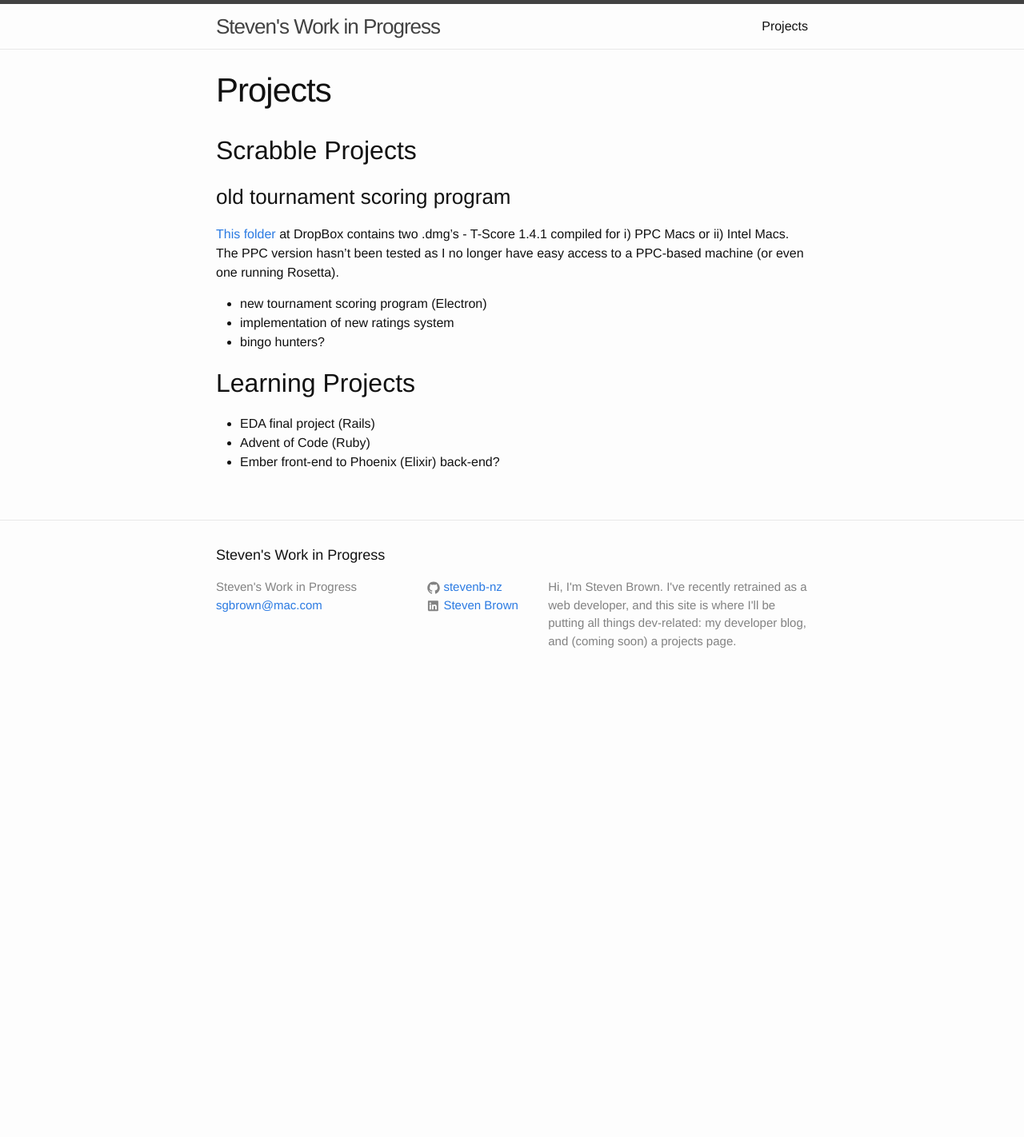
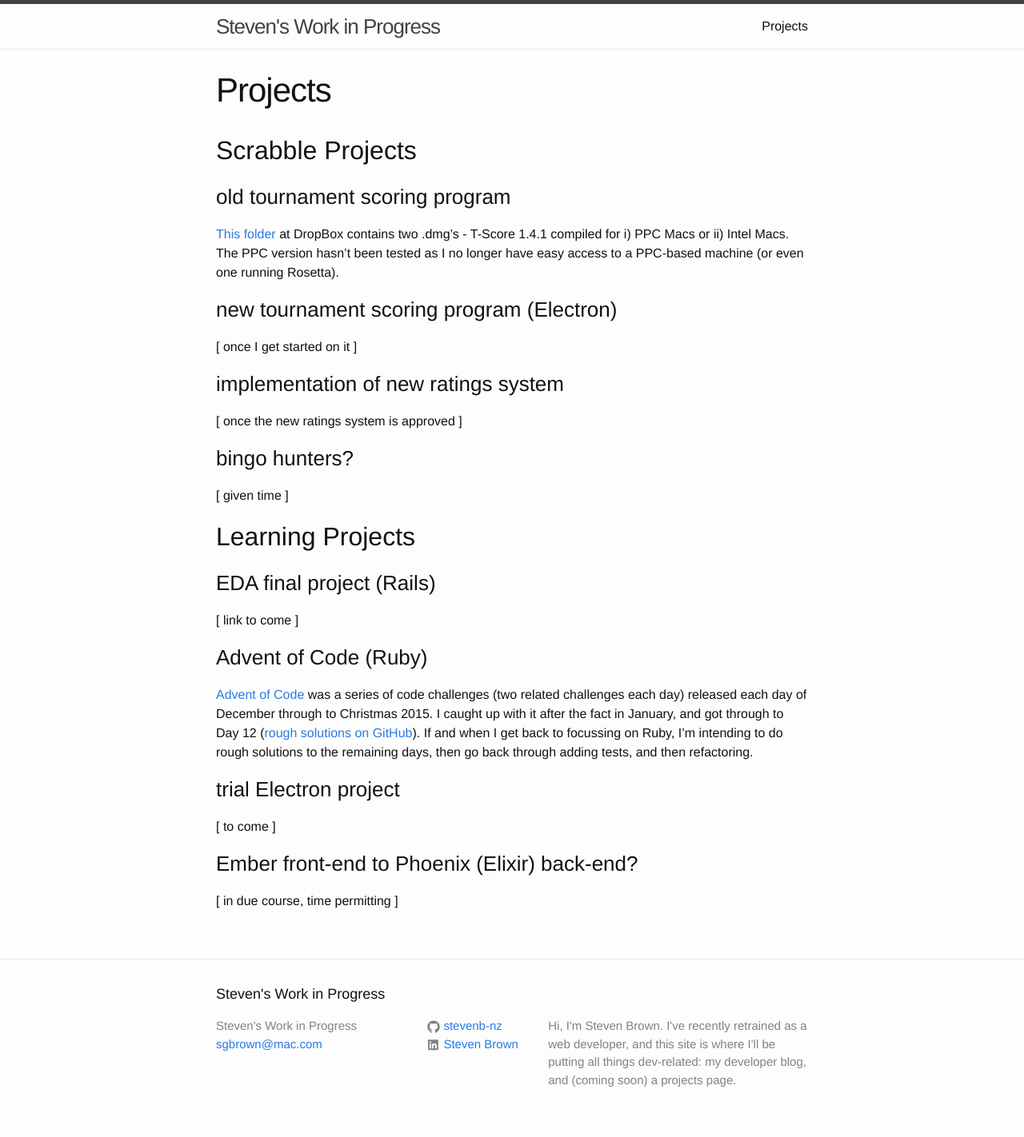
Before and after one commit to stevenb-nz/stevenb-nz.github.io, a Jekyll site: the page built from projects.md, in a window 1280 px wide. Shown: the whole page at 80% size. Built offline with Jekyll 4.4.1, drawn with Linux system fonts in a browser that asks for light colours; before the commit the page ends 900 px from its top, so only the background shows below that.

Commit message:
Advent of Code links and blurb

```diff
--- a/projects.md
+++ b/projects.md
@@ -9,15 +9,35 @@ permalink: /projects/
 
 [This folder](https://www.dropbox.com/sh/o87m9vfi13ykrqo/AAD2HRFx3u3yfe7cVODJPBCOa?dl=0) at DropBox contains two .dmg's - T-Score 1.4.1 compiled for i) PPC Macs or ii) Intel Macs. The PPC version hasn't been tested as I no longer have easy access to a PPC-based machine (or even one running Rosetta).
 
-* new tournament scoring program (Electron)
-* implementation of new ratings system
-* bingo hunters?
+### new tournament scoring program (Electron)
+
+\[ once I get started on it \]
+
+### implementation of new ratings system
+
+\[ once the new ratings system is approved \]
+
+### bingo hunters?
+
+\[ given time \]
 
 ## Learning Projects
 
-* EDA final project (Rails)
-* Advent of Code (Ruby)
-* Ember front-end to Phoenix (Elixir) back-end?
+### EDA final project (Rails)
+
+\[ link to come \]
+
+### Advent of Code (Ruby)
+
+[Advent of Code](http://adventofcode.com) was a series of code challenges (two related challenges each day) released each day of December through to Christmas 2015. I caught up with it after the fact in January, and got through to Day 12 ([rough solutions on GitHub](https://github.com/stevenb-nz/AdventOfCode)). If and when I get back to focussing on Ruby, I'm intending to do rough solutions to the remaining days, then go back through adding tests, and then refactoring.
+
+### trial Electron project
+
+\[ to come \]
+
+### Ember front-end to Phoenix (Elixir) back-end?
+
+\[ in due course, time permitting \]
 
 <!-- This is the base Jekyll theme. You can find out more info about customizing your Jekyll theme, as well as basic Jekyll usage documentation at [jekyllrb.com](http://jekyllrb.com/)
 
```
